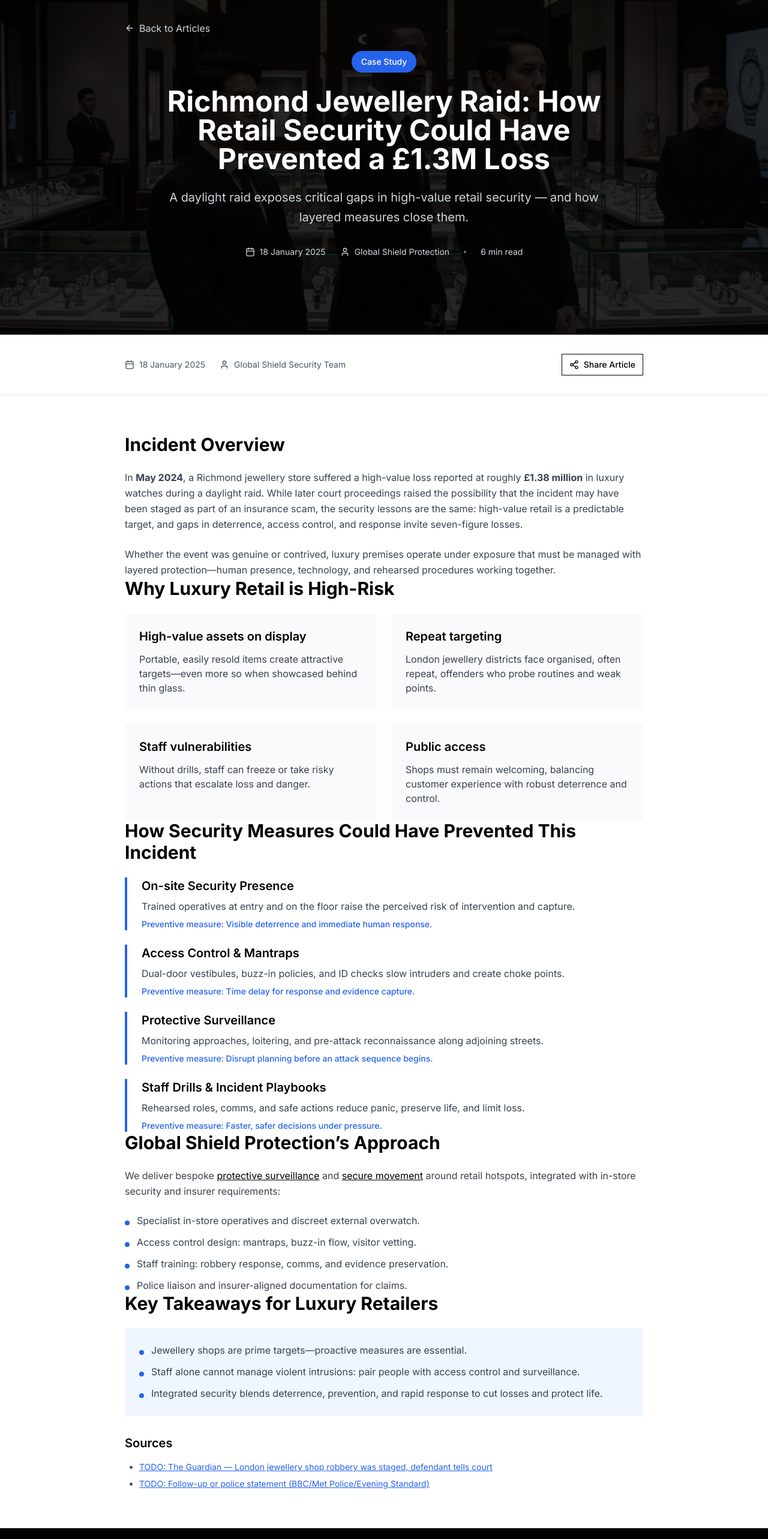
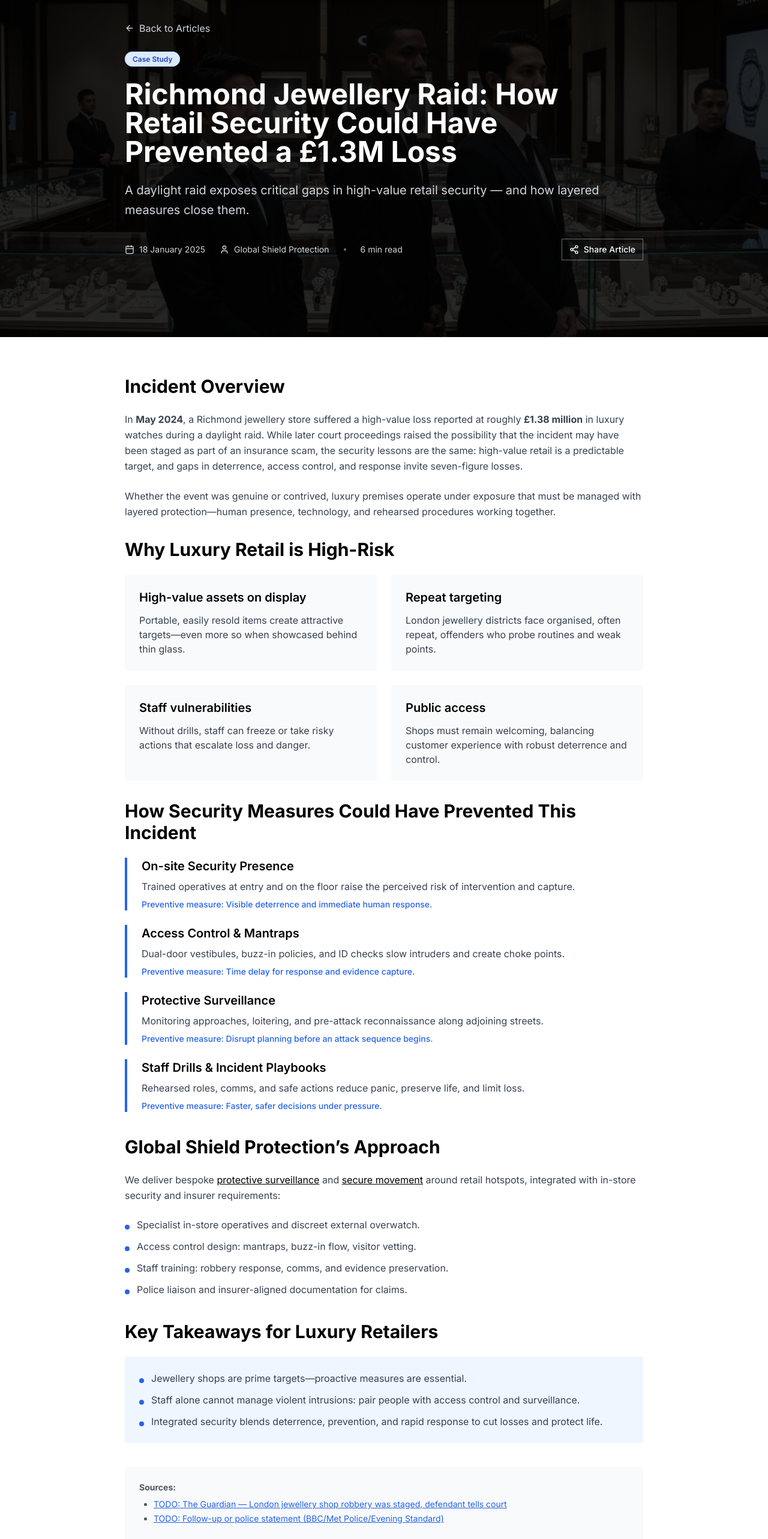
Before and after one commit to OmarHW1/Global-Shield, a Next.js app: page /blog/richmond-jewellery-raid-analysis in a window 1280 px wide. Shown: the part 157-2723 px from the top of the page at 60% size. Built offline with nearby package versions, Linux system fonts and the light colour scheme.

Commit message:
Update page.tsx

```diff
--- a/app/blog/richmond-jewellery-raid-analysis/page.tsx
+++ b/app/blog/richmond-jewellery-raid-analysis/page.tsx
@@ -85,7 +85,7 @@ export default function RichmondJewelleryRaidAnalysis() {
         }}
       />
 
-      {/* Hero Section */}
+      {/* Hero Section — matches benchmark */}
       <section className="relative py-32 bg-black text-white overflow-hidden">
         <div className="absolute inset-0">
           <Image
@@ -99,8 +99,8 @@ export default function RichmondJewelleryRaidAnalysis() {
           <div className="absolute inset-0 bg-black/60" />
         </div>
 
-        <div className="relative max-w-4xl mx-auto px-4 text-center">
-          <nav aria-label="Breadcrumb" className="mb-6 text-left">
+        <div className="relative max-w-4xl mx-auto px-4">
+          <nav aria-label="Breadcrumb" className="mb-6">
             <Link
               href="/case-studies"
               className="inline-flex items-center text-gray-300 hover:text-white transition-colors"
@@ -110,19 +110,22 @@ export default function RichmondJewelleryRaidAnalysis() {
             </Link>
           </nav>
 
-          <div className="inline-flex items-center px-4 py-2 bg-blue-600 text-white rounded-full text-sm font-medium mb-6">
+          <div className="mb-6">
+            <span className="px-3 py-1 text-xs font-semibold rounded-full bg-blue-100 text-blue-800 border border-blue-200">
               Case Study
+            </span>
           </div>
 
           <h1 className="text-4xl md:text-5xl font-bold mb-6 leading-tight">
             Richmond Jewellery Raid: How Retail Security Could Have Prevented a £1.3M Loss
           </h1>
 
-          <p className="text-xl text-gray-300 leading-relaxed max-w-3xl mx-auto mb-8">
+          <p className="text-xl text-gray-300 leading-relaxed mb-8">
             A daylight raid exposes critical gaps in high-value retail security — and how layered measures close them.
           </p>
 
-          <div className="flex flex-wrap items-center justify-center gap-6 text-sm text-gray-300">
+          {/* Meta row inside hero */}
+          <div className="flex flex-wrap items-center gap-6 text-sm text-gray-300">
             <div className="flex items-center">
               <Calendar className="w-4 h-4 mr-2" />
               {heroDisplayDate}
@@ -133,37 +136,20 @@ export default function RichmondJewelleryRaidAnalysis() {
             </div>
             <div aria-hidden className="h-1 w-1 rounded-full bg-gray-500" />
             <div>{readTime}</div>
-          </div>
-        </div>
-      </section>
-
-      {/* Article Header: Meta Row */}
-      <section className="py-8 border-b border-gray-200">
-        <div className="max-w-4xl mx-auto px-4">
-          <div className="flex flex-wrap items-center justify-between gap-4">
-            <div className="flex items-center gap-6 text-sm text-gray-600">
-              <div className="flex items-center gap-2">
-                <Calendar className="w-4 h-4" />
-                <span>{heroDisplayDate}</span>
-              </div>
-              <div className="flex items-center gap-2">
-                <User className="w-4 h-4" />
-                <span>Global Shield Security Team</span>
-              </div>
-            </div>
-            <Button variant="outline" size="sm" className="flex items-center gap-2 bg-transparent">
+            <div className="ml-auto">
+              <Button variant="outline" size="sm" className="flex items-center gap-2 bg-transparent text-white border-white/40 hover:bg-white/10">
                 <Share2 className="w-4 h-4" />
                 Share Article
               </Button>
             </div>
           </div>
+        </div>
       </section>
 
-      {/* Article Content */}
+      {/* Article Content — typography aligned */}
       <article className="py-16">
         <div className="max-w-4xl mx-auto px-4">
           <div className="prose prose-lg max-w-none">
-            <section>
             <h2 className="text-3xl font-bold text-black mb-6">Incident Overview</h2>
             <p className="text-gray-700 leading-relaxed mb-6">
               In <strong>May 2024</strong>, a Richmond jewellery store suffered a high-value loss reported at roughly{" "}
@@ -172,15 +158,13 @@ export default function RichmondJewelleryRaidAnalysis() {
               lessons are the same: high-value retail is a predictable target, and gaps in deterrence, access control,
               and response invite seven-figure losses.
             </p>
-              <p className="text-gray-700 leading-relaxed">
+            <p className="text-gray-700 leading-relaxed mb-8">
               Whether the event was genuine or contrived, luxury premises operate under exposure that must be managed
               with layered protection—human presence, technology, and rehearsed procedures working together.
             </p>
-            </section>
 
-            <section>
             <h2 className="text-3xl font-bold text-black mb-6">Why Luxury Retail is High-Risk</h2>
-              <div className="grid md:grid-cols-2 gap-6">
+            <div className="grid md:grid-cols-2 gap-6 mb-8">
               <div className="bg-gray-50 p-6 rounded-lg">
                 <h3 className="text-xl font-semibold text-black mb-3">High-value assets on display</h3>
                 <p className="text-gray-700">
@@ -206,14 +190,12 @@ export default function RichmondJewelleryRaidAnalysis() {
                 </p>
               </div>
             </div>
-            </section>
 
-            <section>
             <h2 className="text-3xl font-bold text-black mb-6">
               How Security Measures Could Have Prevented This Incident
             </h2>
 
-              <div className="space-y-6">
+            <div className="space-y-6 mb-10">
               <div className="border-l-4 border-blue-600 pl-6">
                 <h3 className="text-xl font-semibold text-black mb-2">On-site Security Presence</h3>
                 <p className="text-gray-700 mb-2">
@@ -254,9 +236,7 @@ export default function RichmondJewelleryRaidAnalysis() {
                 </p>
               </div>
             </div>
-            </section>
 
-            <section>
             <h2 className="text-3xl font-bold text-black mb-6">Global Shield Protection’s Approach</h2>
             <p className="text-gray-700 leading-relaxed mb-6">
               We deliver bespoke{" "}
@@ -269,7 +249,7 @@ export default function RichmondJewelleryRaidAnalysis() {
               </Link>{" "}
               around retail hotspots, integrated with in-store security and insurer requirements:
             </p>
-              <ul className="space-y-3 text-gray-700">
+            <ul className="space-y-3 text-gray-700 mb-10">
               <li className="flex items-start">
                 <span className="w-2 h-2 bg-blue-600 rounded-full mt-3 mr-3 flex-shrink-0" />
                 Specialist in-store operatives and discreet external overwatch.
@@ -287,11 +267,9 @@ export default function RichmondJewelleryRaidAnalysis() {
                 Police liaison and insurer-aligned documentation for claims.
               </li>
             </ul>
-            </section>
 
-            <section>
             <h2 className="text-3xl font-bold text-black mb-6">Key Takeaways for Luxury Retailers</h2>
-              <div className="bg-blue-50 p-6 rounded-lg">
+            <div className="bg-blue-50 p-6 rounded-lg mb-10">
               <ul className="space-y-3 text-gray-700">
                 <li className="flex items-start">
                   <span className="w-2 h-2 bg-blue-600 rounded-full mt-3 mr-3 flex-shrink-0" />
@@ -307,11 +285,12 @@ export default function RichmondJewelleryRaidAnalysis() {
                 </li>
               </ul>
             </div>
-            </section>
 
-            <section className="border-t pt-8">
-              <h3 className="text-xl font-semibold text-black mb-4">Sources</h3>
-              <ul className="list-disc pl-6 space-y-2 text-sm text-gray-600">
+            <div className="bg-gray-50 p-6 rounded-lg mb-8">
+              <p className="text-sm text-gray-600 mb-2">
+                <strong>Sources:</strong>
+              </p>
+              <ul className="list-disc pl-6 text-sm text-gray-600 space-y-1">
                 <li>
                   <Link
                     href="https://example.com/todo-replace-with-guardian-article"
@@ -333,12 +312,12 @@ export default function RichmondJewelleryRaidAnalysis() {
                   </Link>
                 </li>
               </ul>
-            </section>
+            </div>
           </div>
         </div>
       </article>
 
-      {/* CTA */}
+      {/* CTA — same as benchmark */}
       <section className="py-24 bg-black text-white">
         <div className="max-w-4xl mx-auto px-4 text-center">
           <h2 className="text-4xl font-bold mb-6">Secure Your High-Value Retail Business</h2>
```
Lines whose indentation alone changed are shown as unchanged.
